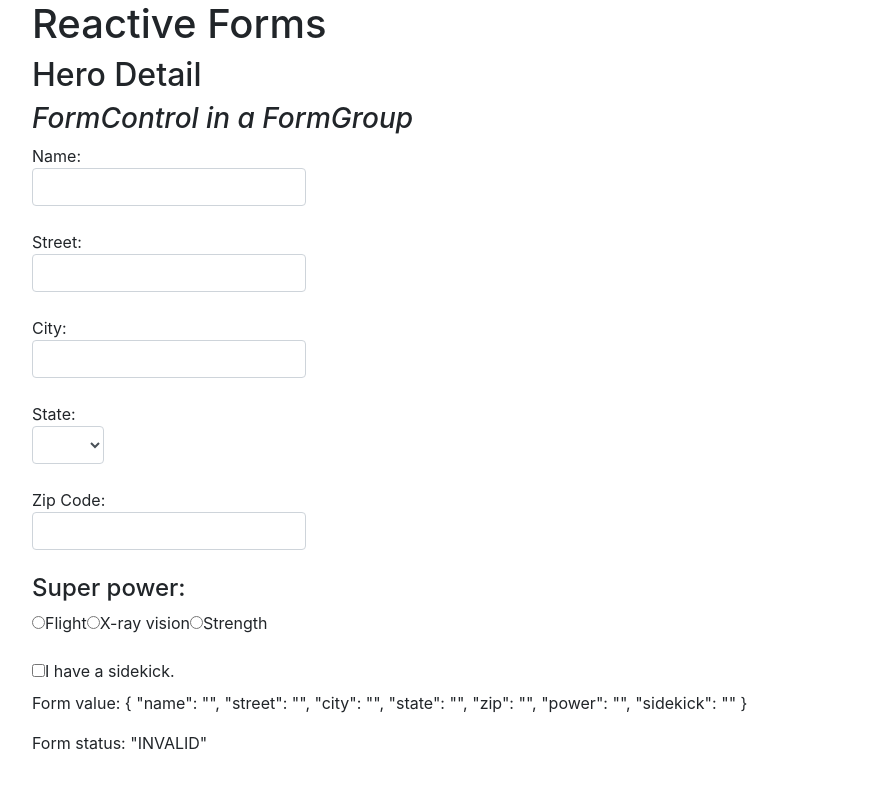
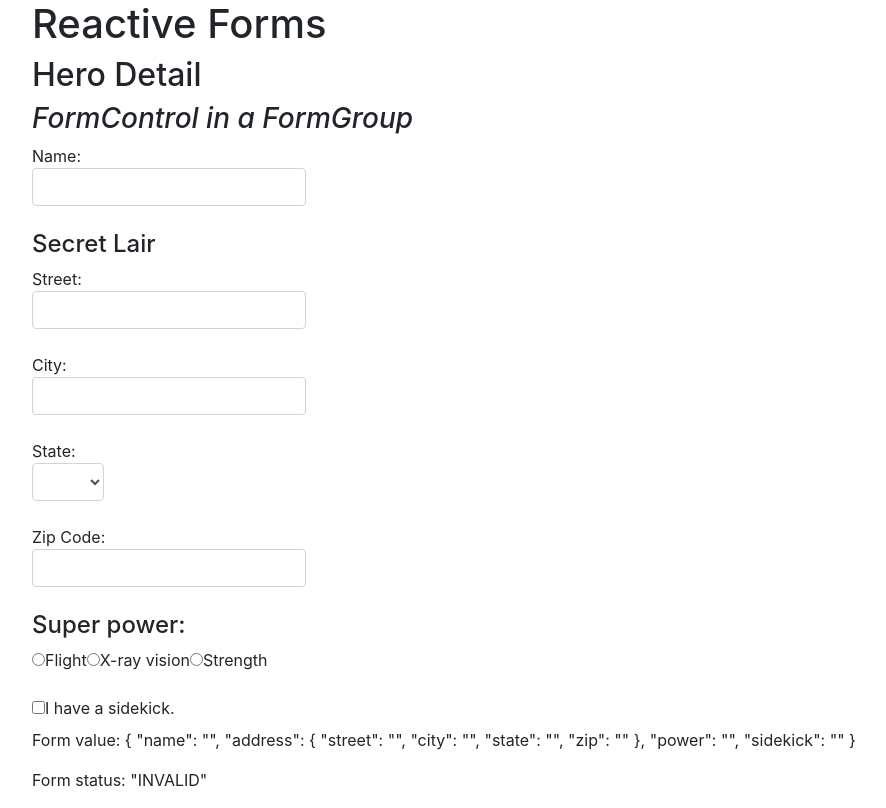
Before and after one commit to skmbw/angular-reactive-forms, an Angular app: page / in a window 1280 px wide. Shown: the whole page, without its empty margins (53-939 px from the left). Built offline with nearby package versions, Linux system fonts and the light colour scheme.

Commit message:
使用父子 FormControl

```diff
--- a/src/app/hero-detail/hero-detail.component.html
+++ b/src/app/hero-detail/hero-detail.component.html
@@ -11,6 +11,8 @@
       <input class="form-control" formControlName="name">
     </label>
   </div>
+  <div formGroupName="address" class="well well-lg">
+    <h4>Secret Lair</h4>
     <div class="form-group">
       <label class="center-block">Street:
         <input class="form-control" formControlName="street">
@@ -33,6 +35,7 @@
         <input class="form-control" formControlName="zip">
       </label>
     </div>
+  </div>
   <div class="form-group radio">
     <h4>Super power:</h4>
     <label class="center-block"><input type="radio" formControlName="power" value="flight">Flight</label>
--- a/src/app/hero-detail/hero-detail.component.ts
+++ b/src/app/hero-detail/hero-detail.component.ts
@@ -21,10 +21,12 @@ export class HeroDetailComponent implements OnInit {
   createForm() {
     this.heroForm = this.fb.group({
       name: ['', Validators.required], // <--- the FormControl called "name"
-      street: '',
-      city: '',
-      state: '',
-      zip: '',
+      address: this.fb.group({
+        street: '',
+        city: '',
+        state: '',
+        zip: ''
+      }),
       power: '',
       sidekick: ''
     });
```
Lines whose indentation alone changed are shown as unchanged.
